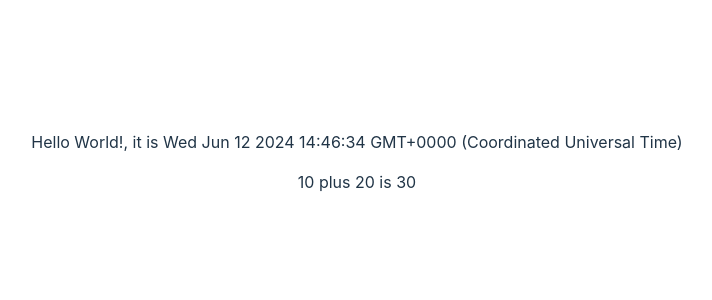
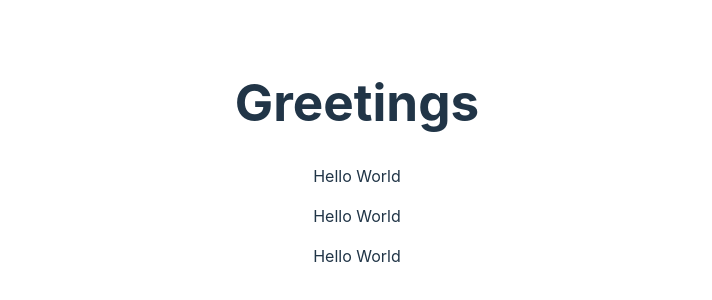
Before and after one commit to HarshNarayanJha/fullstackopen, a React (Vite) app in the folder part1/courseinfo/: page / in a window 1280 px wide. Shown: the part 238-538 px from the top of the page, without its empty margins (283-995 px from the left). Built offline with nearby package versions, Linux system fonts and the light colour scheme.

Commit message:
multiple components

```diff
--- a/part1/courseinfo/src/App.jsx
+++ b/part1/courseinfo/src/App.jsx
@@ -1,15 +1,21 @@
 import './App.css'
+
+const Hello = () => {
+  return (
+    <div>
+      <p>Hello World</p>
+    </div>
+  )
+}
 
 function App() {
 
-  const date = new Date()
-  const a = 10
-  const b = 20
-
   return (
     <div>
-      <p>Hello World!, it is { date.toString() }</p>
-      <p>{ a } plus { b } is { a + b }</p>
+      <h1>Greetings</h1>
+      <Hello />
+      <Hello />
+      <Hello />
     </div>
   )
 }
```
